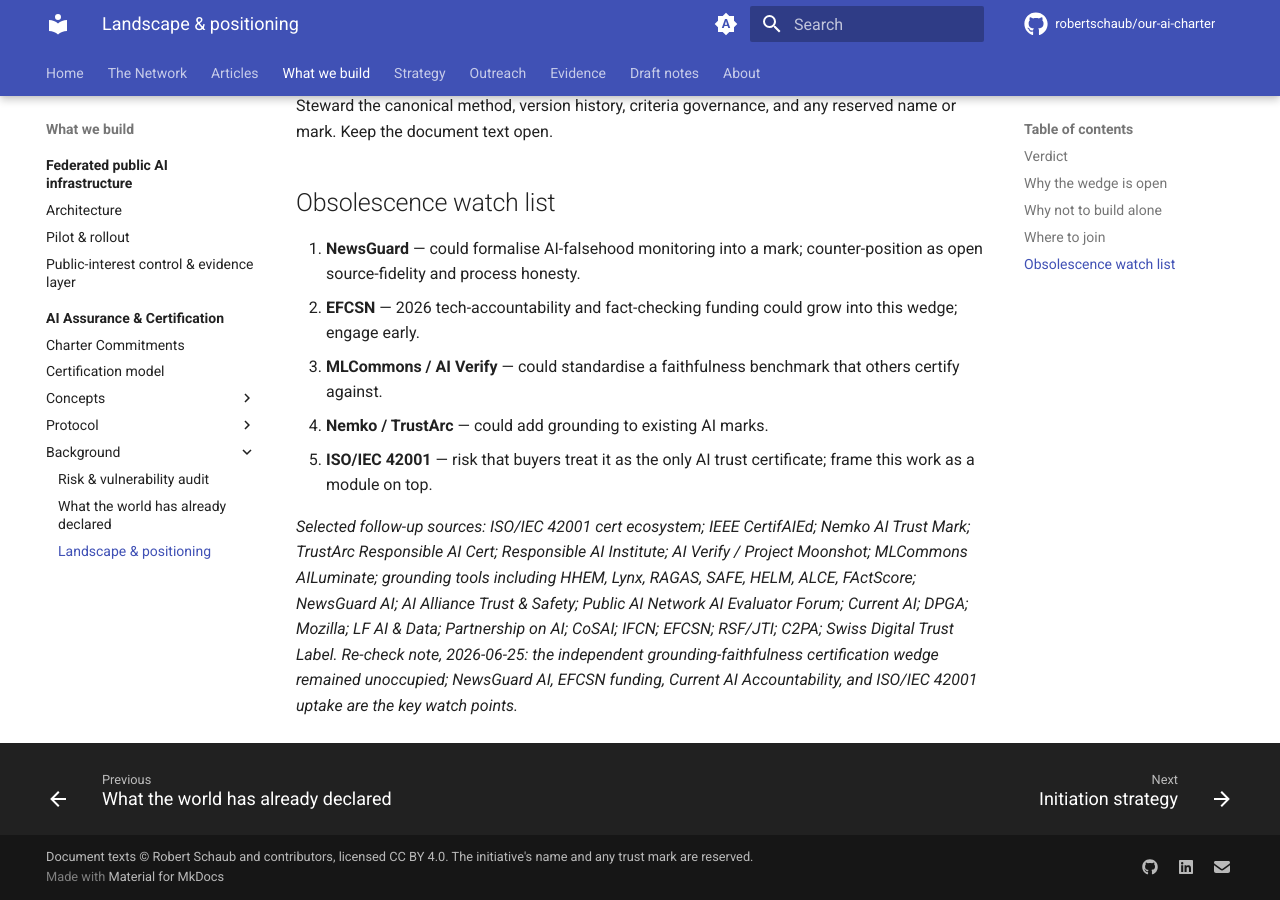
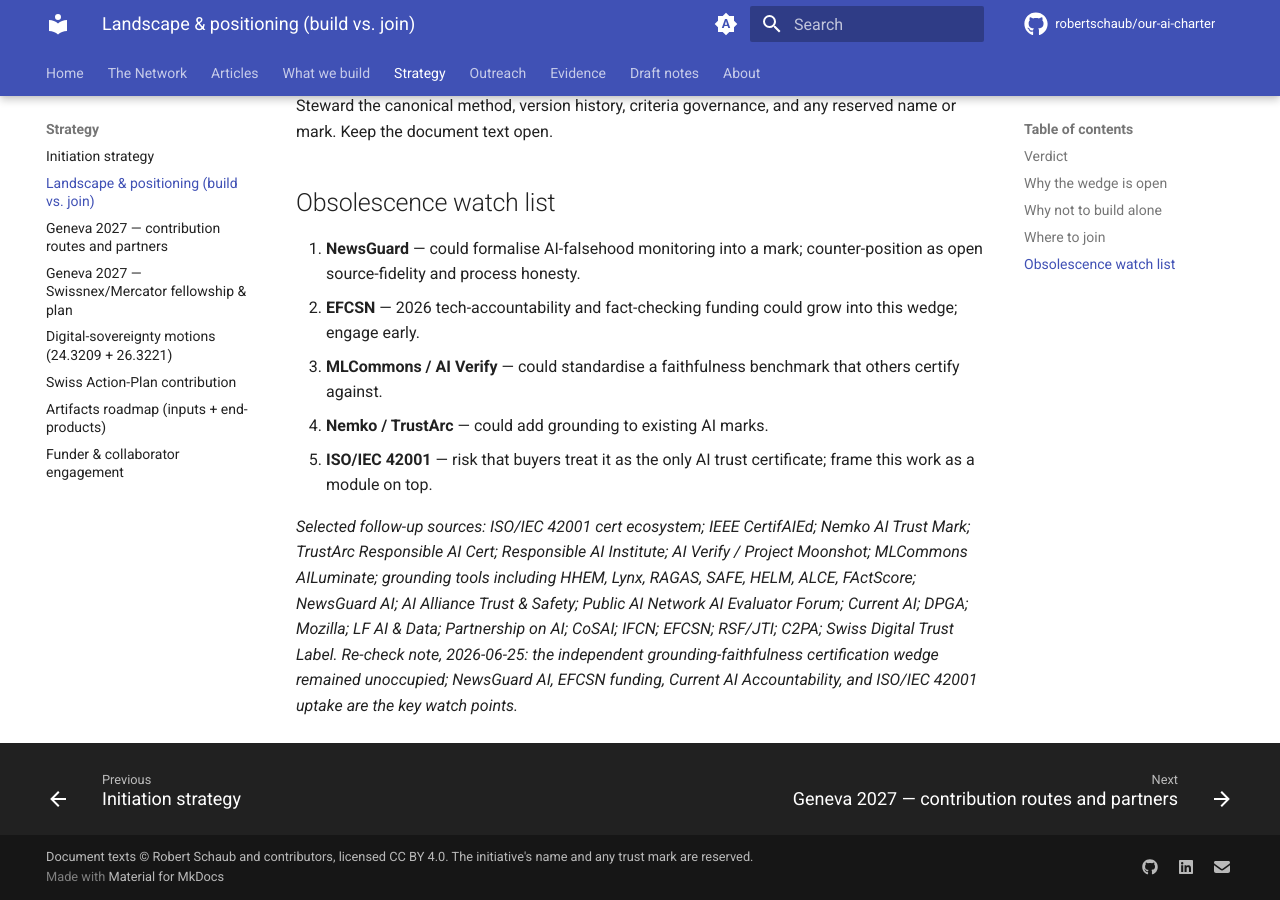
Before and after one commit to robertschaub/our-ai-charter, an MkDocs documentation site: the page built from docs/Strategy/landscape-and-positioning.md, in a window 1280 px wide and 900 px high, scrolled down 2032 px. Built offline with MkDocs 1.6.1 and Material for MkDocs 9.7.7, drawn with Linux system fonts in a browser that asks for light colours; plug-ins that fetch from the network failed and are left out; comment, search, counter and statistics services are not loaded.

Commit message:
docs: recategorise landscape-and-positioning as Strategy (build-vs-join)
The 'Is the initiative obsolete, or should it join something?' scan is a build-vs-join / competitive-positioning analysis, not assurance-domain reference like its two Background siblings (risk audit; declarations map). Move Assurance/Background -> Strategy; repoint inbound links (home, artifacts roadmap), nav, and README index. Background now holds two clean reference docs. mkdocs build --strict clean.

Co-Authored-By: Claude Opus 4.8 <noreply@anthropic.com>

```diff
--- a/mkdocs.yml
+++ b/mkdocs.yml
@@ -142,9 +142,9 @@ nav:
           - Background:
               - Risk & vulnerability audit: Assurance/Background/risk-and-vulnerability-audit.md
               - What the world has already declared: Assurance/Background/what-the-world-has-already-declared.md
-              - Landscape & positioning: Assurance/Background/landscape-and-positioning.md
   - Strategy:
       - Initiation strategy: Strategy/initiation-strategy.md
+      - "Landscape & positioning (build vs. join)": Strategy/landscape-and-positioning.md
       - Geneva 2027 — contribution routes and partners: Strategy/geneva-2027-options.md
       - Geneva 2027 — Swissnex/Mercator fellowship & plan: Strategy/geneva-2027-swissnex-fellowship.md
       - Digital-sovereignty motions (24.3209 + 26.3221): Strategy/digital-sovereignty-motions.md
```
Also changed, not shown: CHANGELOG.md (+1 -0 lines), README.md (+2 -1 lines), docs/Strategy/final-artifacts-roadmap.md (+1 -1 lines), docs/index.md (+1 -1 lines), docs/Strategy/landscape-and-positioning.md (renamed from docs/Assurance/Background/landscape-and-positioning.md).
